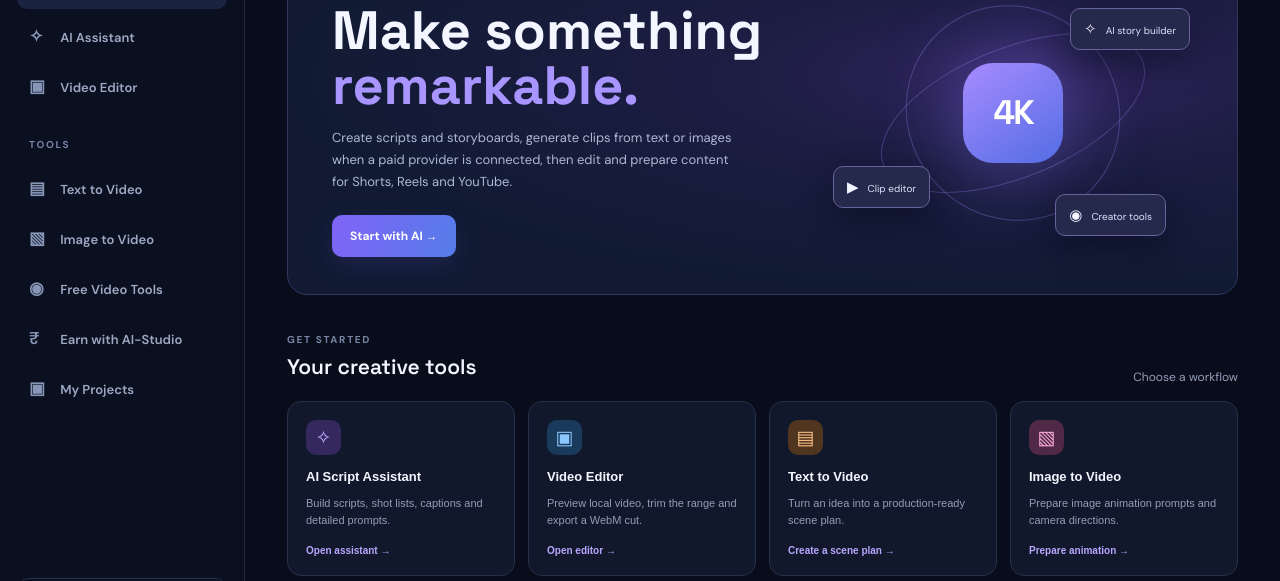
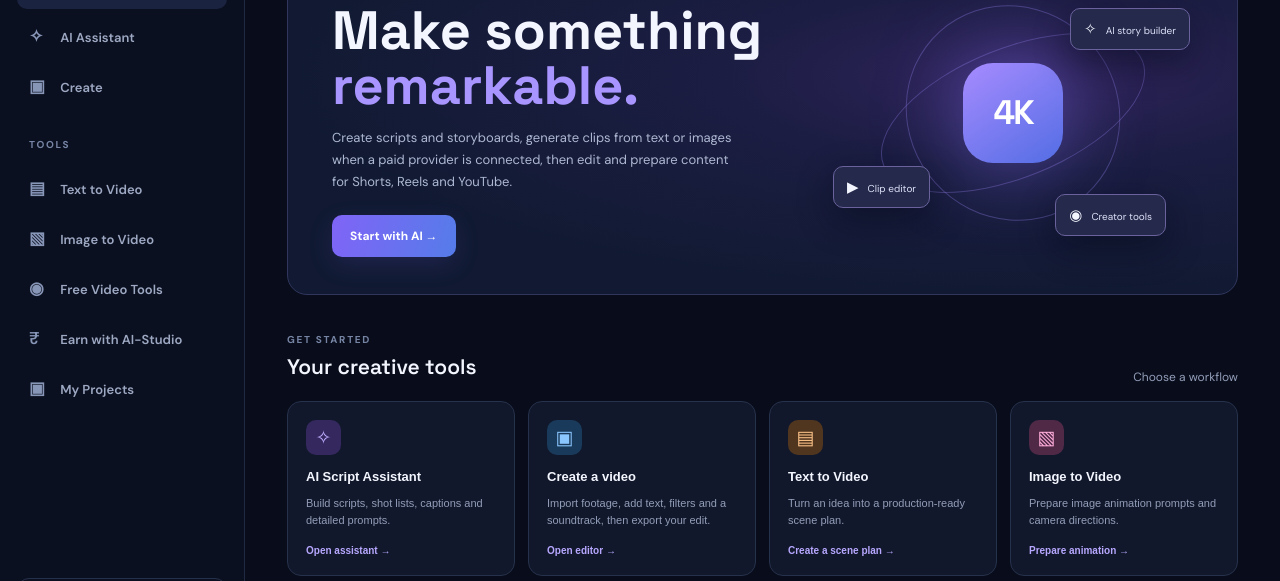
Before and after one commit to Rajkumarmaker/AI-studio, a website: page public/index.html in a window 1280 px wide. Shown: the part 185-766 px from the top of the page. Drawn offline with Linux system fonts and the light colour scheme; no server answers.

Commit message:
Make Create the primary video editing workspace

```diff
--- a/public/index.html
+++ b/public/index.html
@@ -24,7 +24,7 @@
       <div class="side-label">WORKSPACE</div>
       <button class="nav-item active" data-section="studio"><span>◈</span> Studio</button>
       <button class="nav-item" data-section="assistant"><span>✧</span> AI Assistant</button>
-      <button class="nav-item" data-section="editor"><span>▣</span> Video Editor</button>
+      <button class="nav-item" data-section="editor"><span>▣</span> Create</button>
       <div class="side-label tools-label">TOOLS</div>
       <button class="nav-item" data-section="text"><span>▤</span> Text to Video</button>
       <button class="nav-item" data-section="image"><span>▧</span> Image to Video</button>
@@ -51,7 +51,7 @@
         <div class="section-heading"><div><span class="eyebrow">GET STARTED</span><h3>Your creative tools</h3></div><span class="muted">Choose a workflow</span></div>
         <div class="tool-grid">
           <button class="tool-card" data-go="assistant"><span class="tool-icon purple">✧</span><b>AI Script Assistant</b><p>Build scripts, shot lists, captions and detailed prompts.</p><span class="card-link">Open assistant →</span></button>
-          <button class="tool-card" data-go="editor"><span class="tool-icon blue">▣</span><b>Video Editor</b><p>Preview local video, trim the range and export a WebM cut.</p><span class="card-link">Open editor →</span></button>
+          <button class="tool-card" data-go="editor"><span class="tool-icon blue">▣</span><b>Create a video</b><p>Import footage, add text, filters and a soundtrack, then export your edit.</p><span class="card-link">Open editor →</span></button>
           <button class="tool-card" data-go="text"><span class="tool-icon orange">▤</span><b>Text to Video</b><p>Turn an idea into a production-ready scene plan.</p><span class="card-link">Create a scene plan →</span></button>
           <button class="tool-card" data-go="image"><span class="tool-icon pink">▧</span><b>Image to Video</b><p>Prepare image animation prompts and camera directions.</p><span class="card-link">Prepare animation →</span></button>
         </div>
```
